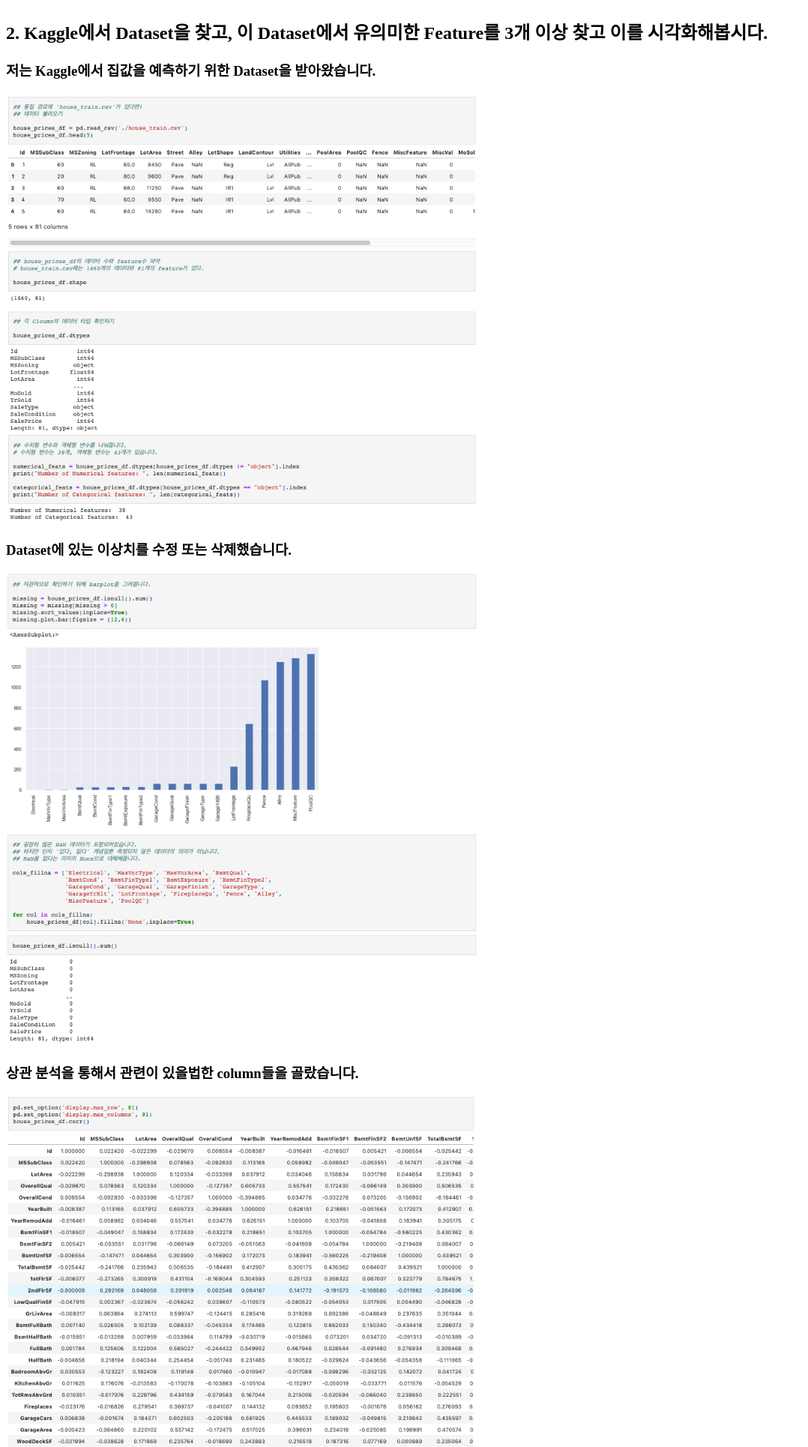
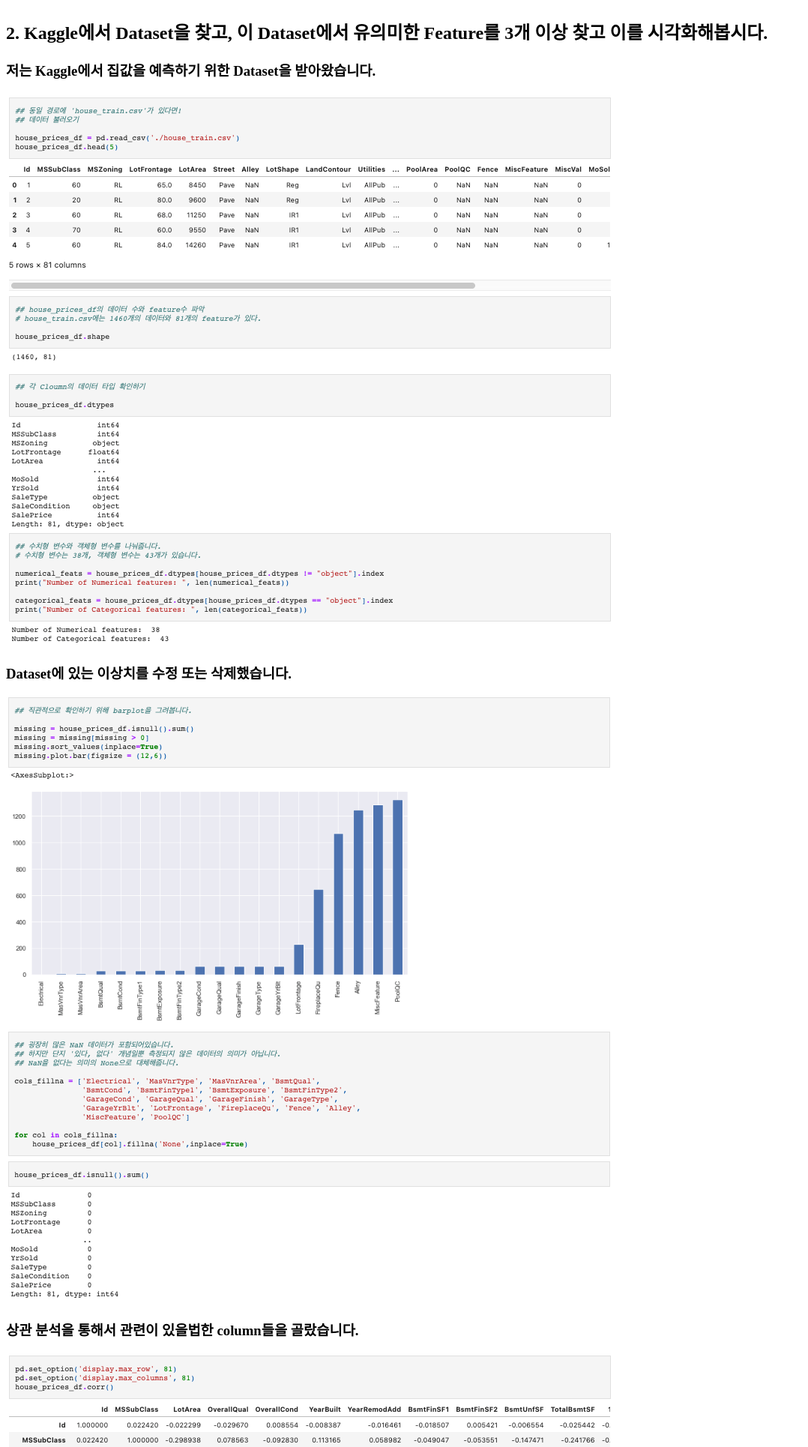
Before and after one commit to kylo2001/EDA_Site, a Django app: page / in a window 1280 px wide. Shown: the part 1029-2959 px from the top of the page at 75% size, without its empty margins (0-1078 px from the left). Run offline with Django 4.2, Linux system fonts and the light colour scheme.

Commit message:
1개월차 미션 종료

```diff
--- a/home/templates/index.html
+++ b/home/templates/index.html
@@ -12,15 +12,15 @@
             1. 본문에서 언급된 Feature를 제외하고 유의미한 Feature를 1개 이상 찾아봅시다.
         </h2>
         <h3>Fare Column</h3>
-        <img src="{% static 'img/fare.png' %}" style="max-width:50%; height:auto;">
+        <img src="{% static 'img/fare.png' %}">
         <h2>2. Kaggle에서 Dataset을 찾고, 이 Dataset에서 유의미한 Feature를 3개 이상 찾고 이를 시각화해봅시다.</h2>
         <h3>저는 Kaggle에서 집값을 예측하기 위한 Dataset을 받아왔습니다.</h3>
-        <img src="{% static 'img/load.png' %}" style="max-width:50%; height:auto;">
+        <img src="{% static 'img/load.png' %}">
         <h3>Dataset에 있는 이상치를 수정 또는 삭제했습니다.</h3>
-        <img src="{% static 'img/modify.png' %}" style="max-width:50%; height:auto;">
+        <img src="{% static 'img/modify.png' %}">
         <h3>상관 분석을 통해서 관련이 있을법한 column들을 골랐습니다.</h3>
-        <img src="{% static 'img/corr1.png' %}" style="max-width:50%; height:auto;">
-        <img src="{% static 'img/corr2.png' %}" style="max-width:50%; height:auto;">
+        <img src="{% static 'img/corr1.png' %}">
+        <img src="{% static 'img/corr2.png' %}">
         <h3>주택 가격(SalePrice)을 예측하는 이 데이터 셋에서 위 correlation 자료를 토대로 절대값이 큰 feature들을 골라보자면</h3>
         <ul style="list-style-type:disc;">
             <li>OverallQual: 건축에 들어간 전체적인 재료 및 완공된 주택의 품질</li>
```
